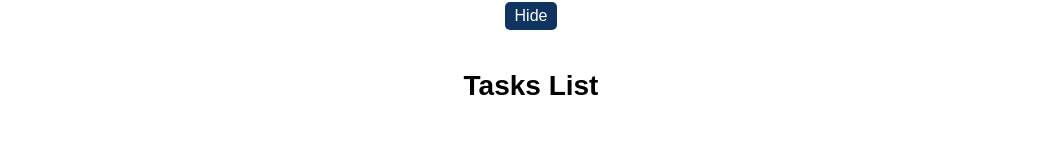
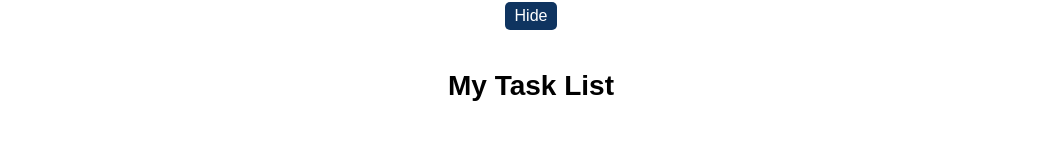
Before and after one commit to sankalp-it/react-0325-masterclass, a React (Vite) app: page / in a window 1280 px wide. Shown: the part 327-476 px from the top of the page, without its empty margins (109-1171 px from the left). Built offline with nearby package versions, Linux system fonts and the light colour scheme.

Commit message:
Add props to pass Title to the TaskList component

```diff
--- a/src/App.jsx
+++ b/src/App.jsx
@@ -36,7 +36,7 @@ export default function App() {
         <h1>This is main section</h1>
         <Counter count={newCount} handleOperation={handleOperation} handleReset={handleReset}/>
         <button className='trigger' onClick={() => setShow(!show)}>{show ? 'Hide' : 'Show'}</button>
-        {show && <TaskList />}
+        {show && <TaskList title="My Task List"/>}
       </div>
       <Footer />
       {/* <TwoSectionLayout
--- a/src/components/TaskList.jsx
+++ b/src/components/TaskList.jsx
@@ -1,7 +1,7 @@
 import React from 'react'
 import { useState } from 'react'
 
-export const TaskList = () => {
+export const TaskList = (props) => {
     const [tasks, setTasks] = useState([
         { id: 1, name: "Task 1", isComplete: true },
         { id: 2, name: "Task 2", isComplete: false },
@@ -14,7 +14,7 @@ export const TaskList = () => {
     }
    return (
     <>
-        <h1>Tasks List</h1>
+        <h1>{props.title}</h1>
         <ul>
             {tasks.map((task) => (
                 <li key={task.id} className={task.isComplete ? 'completed' : 'incomplete'}>
```
